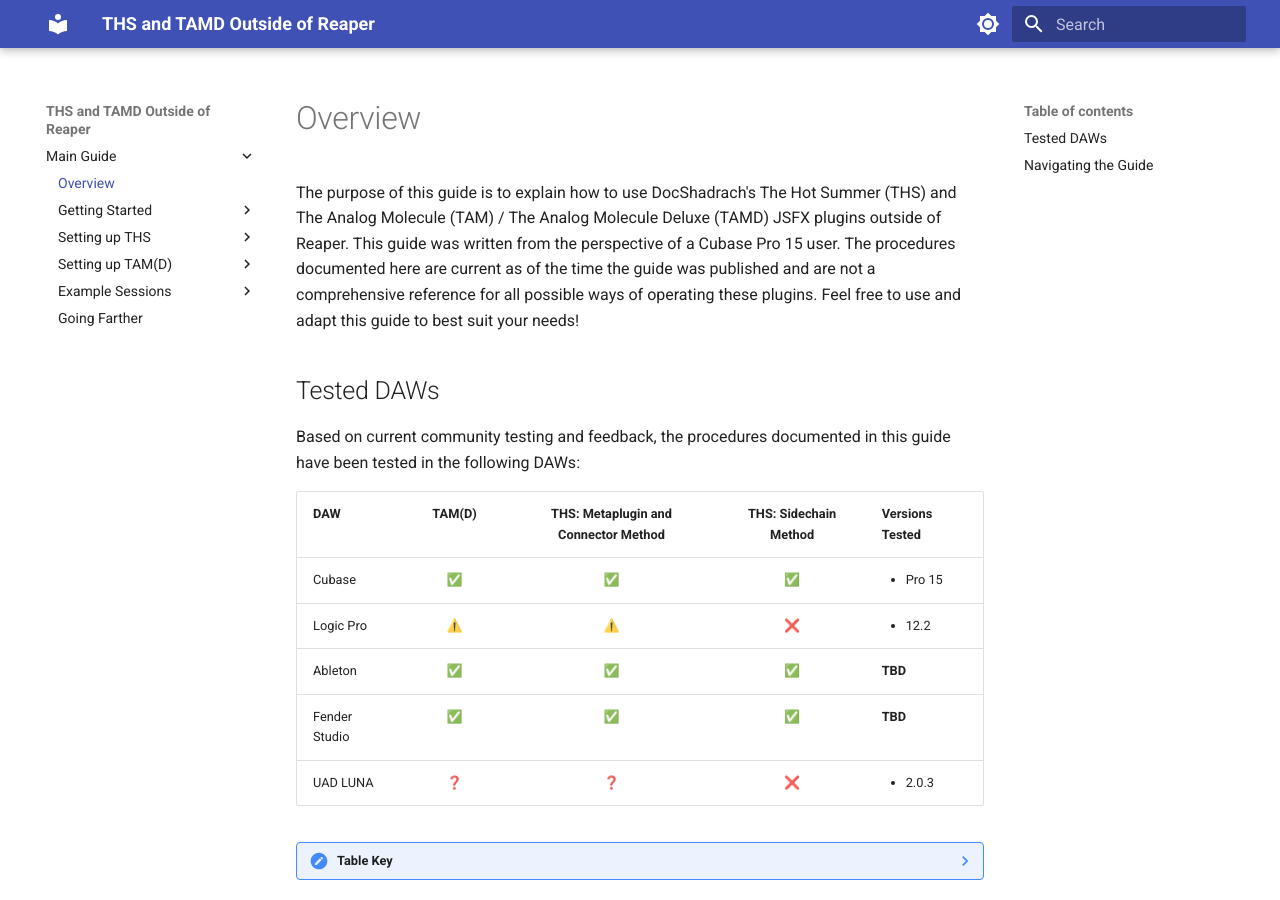
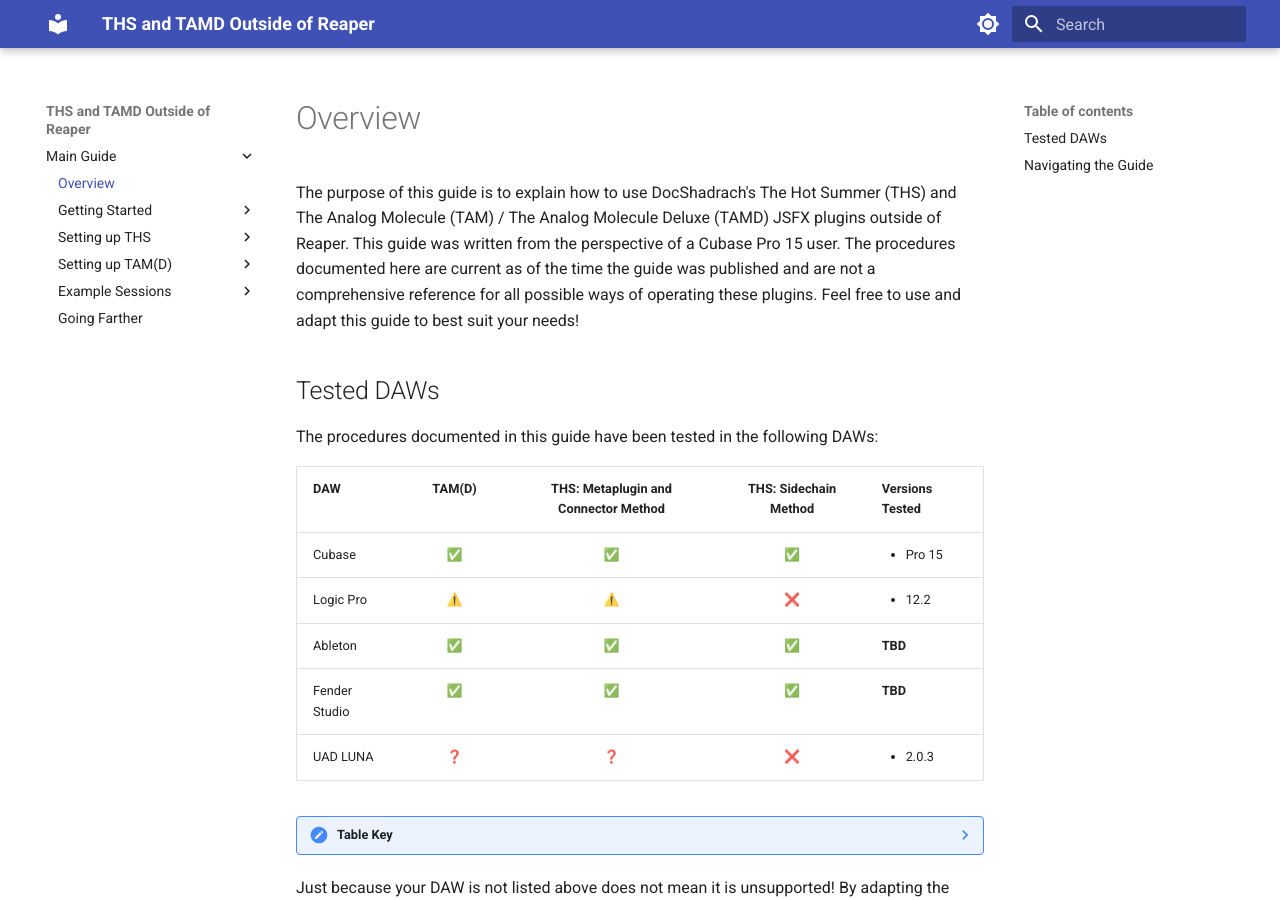
Before and after one commit to m-musik/THS_TAMD_Docs, an MkDocs documentation site: the page built from docs/Main_Guide/Overview.md, in a window 1280 px wide and 900 px high. Built offline with MkDocs 1.6.1 and Material for MkDocs 9.7.7, drawn with Linux system fonts in a browser that asks for light colours.

Commit message:
Revises Tested DAWs section.

```diff
--- a/docs/Main_Guide/Overview.md
+++ b/docs/Main_Guide/Overview.md
@@ -1,7 +1,7 @@
 The purpose of this guide is to explain how to use DocShadrach's The Hot Summer (THS) and The Analog Molecule (TAM) / The Analog Molecule Deluxe (TAMD) JSFX plugins outside of Reaper. This guide was written from the perspective of a Cubase Pro 15 user. The procedures documented here are current as of the time the guide was published and are not a comprehensive reference for all possible ways of operating these plugins. Feel free to use and adapt this guide to best suit your needs!
 
 ## Tested DAWs
-Based on current community testing and feedback, the procedures documented in this guide have been tested in the following DAWs:
+The procedures documented in this guide have been tested in the following DAWs:
 
 | DAW           | TAM(D) | THS: Metaplugin and Connector Method | THS: Sidechain Method | Versions Tested |
 | ------------- | :----: | :----------------------------------: | :-------------------: | --------------- |
```
